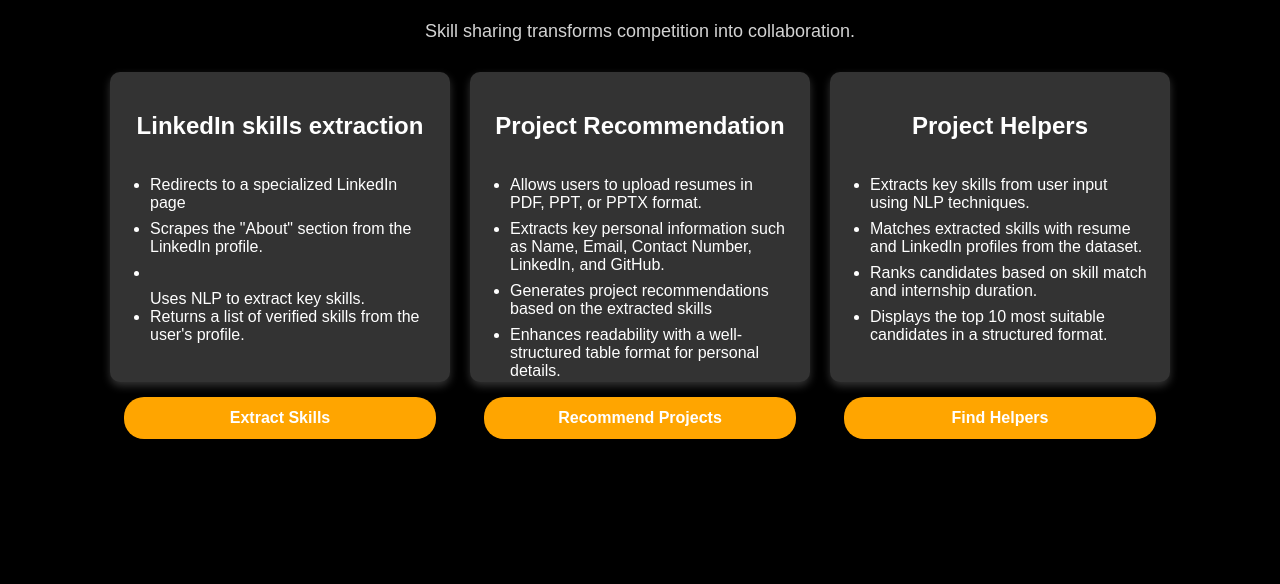
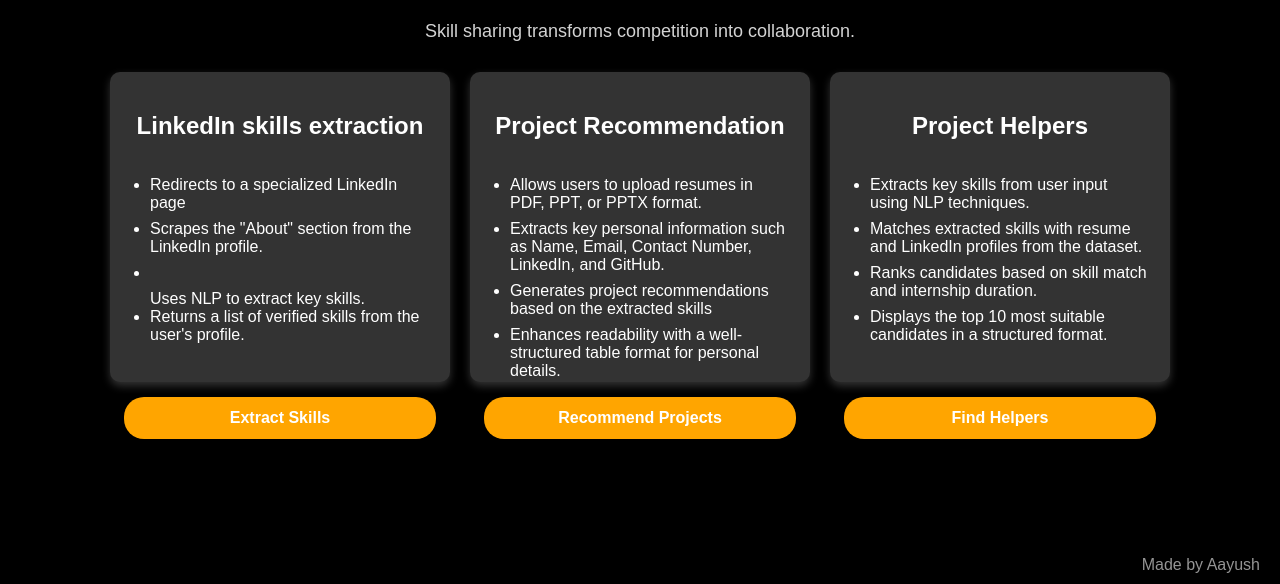
Before and after one commit to aayush93407/second_page_latest, a plain HTML site: page index.html in a window 1280 px wide. Shown: the part 216-800 px from the top of the page. Drawn offline with Linux system fonts and the light colour scheme.

Commit message:
Update index.html

```diff
--- a/index.html
+++ b/index.html
@@ -82,6 +82,18 @@
             vertical-align: middle;
             margin-right: 10px;
         }
+        .footer {
+    position: fixed;
+    bottom: 10px;
+    right: 20px;
+    font-size: 16px;
+    color: lightgray;
+    opacity: 0.7;
+}
+.footer:hover {
+    opacity: 1;
+}
+
     </style>
 </head>
 <body>
@@ -136,6 +148,9 @@
             </div>
         </div>
     </div>
+<div class="footer">
+    Made by Aayush
+</div>
 
 </body>
 </html>
```
